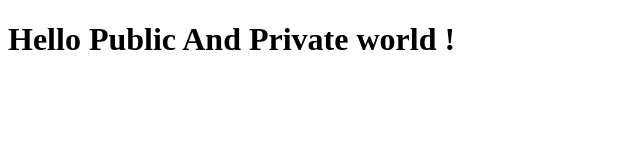
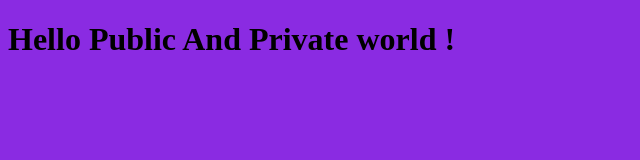
Before and after one commit to ShubhamGaikwad3297/github_test_private_project_4, a plain HTML site: page index.html in a window 1280 px wide. Shown: the whole page, without its empty margins (0-640 px from the left). Drawn offline with Linux system fonts and the light colour scheme.

Commit message:
added style

```diff
--- a/index.html
+++ b/index.html
@@ -6,7 +6,7 @@
     <meta http-equiv="X-UA-Compatible" content="IE=edge">
     <meta name="viewport" content="width=device-width, initial-scale=1.0">
     <title>Document</title>
-</head>
+    <link rel="stylesheet" href="style.css" </head>
 
 <body>
     <h1>Hello Public And Private world !</h1>
--- /dev/null
+++ b/style.css
@@ -0,0 +1,3 @@
+body {
+    background-color: blueviolet;
+}
```
